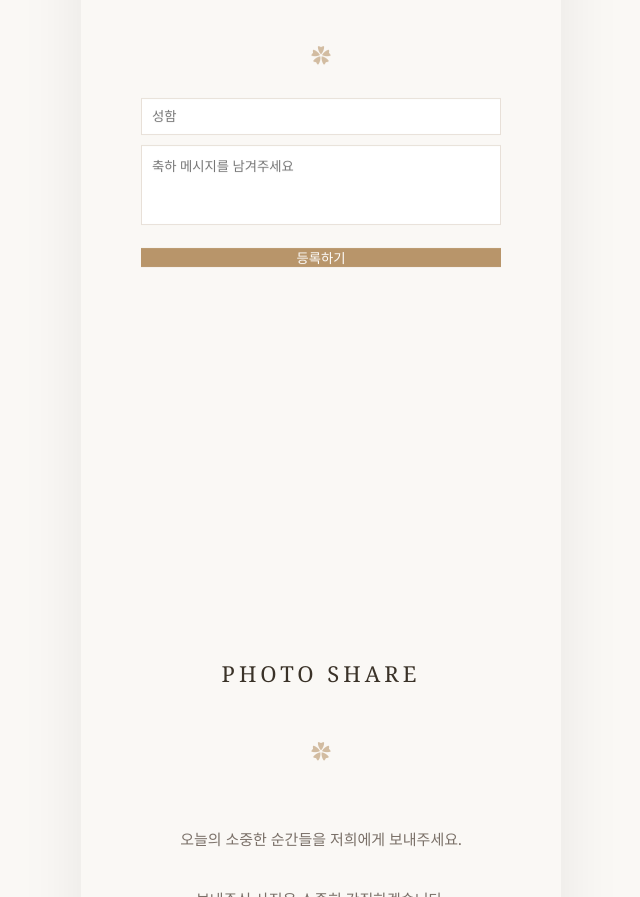
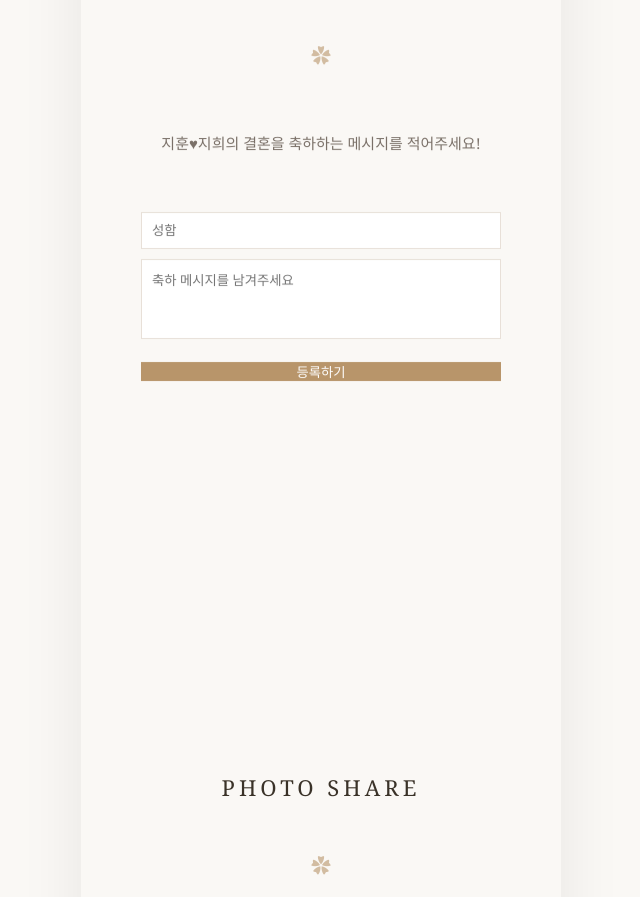
Before and after one commit to koSim97/jh_invite, a plain HTML site: page index.html in a window 1280 px wide. Shown: the part 4435-5332 px from the top of the page, without its empty margins (319-959 px from the left). Drawn offline with nearby package versions, Linux system fonts and the light colour scheme; no server answers.

Commit message:
Update index.html

```diff
--- a/index.html
+++ b/index.html
@@ -377,6 +377,9 @@
   <div class="section__inner animate-item" data-animate="fade-up">
     <h2 class="section__title">GUESTBOOK</h2>
     <div class="ornament">✿</div>
+    <p class="greeting__text" style="margin-bottom: var(--spacing-md);">
+      지훈♥지희의 결혼을 축하하는 메시지를 적어주세요!<br>
+    </p>
 
     <div class="guestbook-form" style="margin-bottom: 30px;">
       <input type="text" id="guestName" placeholder="성함" class="btn--outline" style="width: 100%; margin-bottom: 10px; padding: 10px; box-sizing: border-box;">
```
